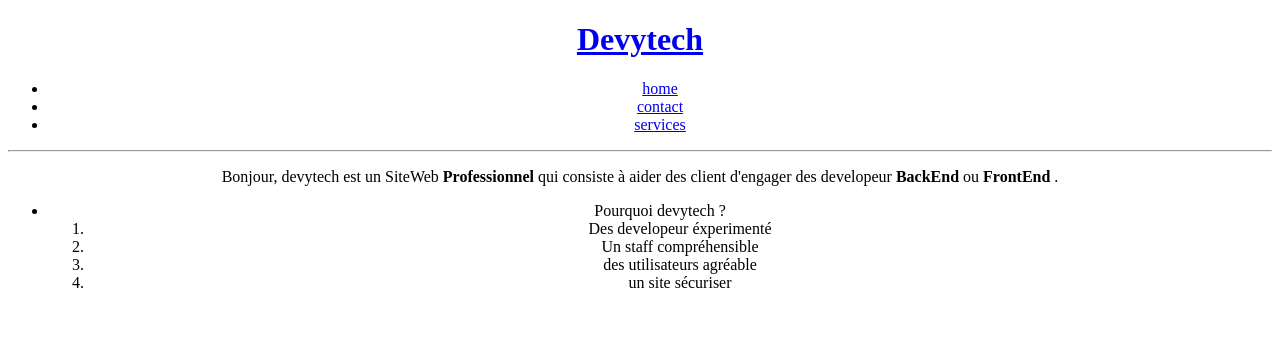
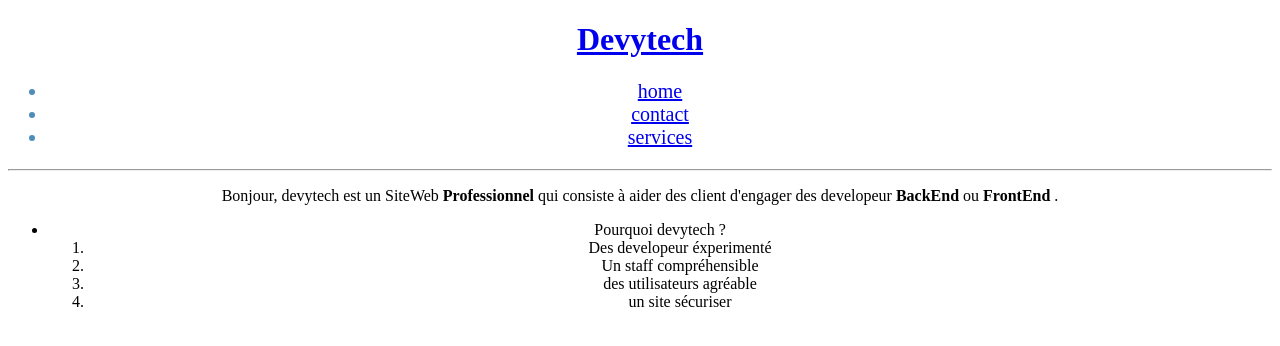
Before and after one commit to aminalgar3a/aminalgar3a-devytech, a PHP site: page /index.html in a window 1280 px wide. Shown: the top 346 px of the page. Run offline with PHP 8.4, Linux system fonts and the light colour scheme.

Commit message:
Update style.css

```diff
--- a/style.css
+++ b/style.css
@@ -7,4 +7,6 @@ body {
 }
 .navbar {
     text-decoration: none;
+    font-size: 20px;
+    color: rgb(77, 141, 184);
 }
```
